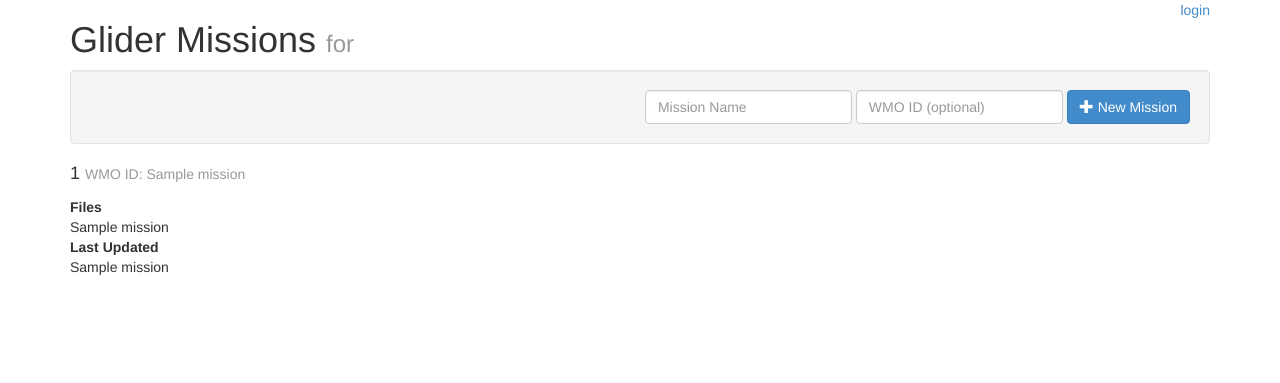
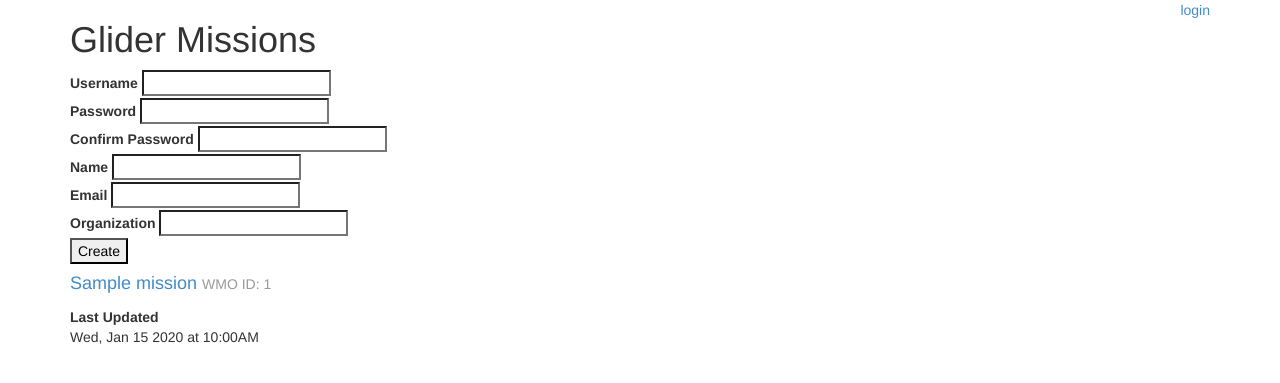
Before and after one commit to ioos/glider-dac, a Flask app: template glider_mission/templates/admin.html in a window 1280 px wide. Shown: the top 383 px of the page. Run offline with Flask 2, Linux system fonts and the light colour scheme; the template is opened without the code that fills it: values that come from a table or form of the project are taken from there, most other values are stand-ins (such as "Sample title", 1, 10 or a date in 2020); parts of the project's set-up code (start-up, migrations or seed data) failed here and were passed over; some libraries are stand-ins or nearby versions.

Commit message:
Add admin page.  Ability to change a user's passowrd.  Fix broken link.

```diff
--- a/glider_mission/models/user.py
+++ b/glider_mission/models/user.py
@@ -48,6 +48,11 @@ class User(Document):
             return usr
         return None
 
+    @classmethod
+    def update(cls, username, password):
+        # TODO: create or update user in BDB
+        pass
+
     @property
     def data_root(self):
         data_root = app.config.get('DATA_ROOT')
--- a/glider_mission/templates/admin.html
+++ b/glider_mission/templates/admin.html
@@ -1,34 +1,28 @@
+{% from "macros.html" import render_field %}
 {% extends "layout.html" %}
 
 {% block page %}
 
-<h1>Glider Missions <small>for {{ current_user.username }}</small></h1>
+<h1>Glider Missions</h1>
 
-<div class="well well-small" style="text-align:right;">
-  <form class="form form-inline" style="margin:0px;" method="POST" action="{{ url_for('new_mission') }}">
-    {{ new_mission_form.hidden_tag() }}
-    <div class="form-group">
-      {{ new_mission_form.name(placeholder="Mission Name", class_="form-control") }}
-    </div>
-    <div class="form-group">
-      {{ new_mission_form.wmo_id(placeholder="WMO ID (optional)", class_="form-control") }}
-    </div>
-    <button type="submit" class="btn btn-primary"><span class="glyphicon glyphicon-plus"></span> New Mission</button>
-  </form>
-</div>
+<form class="form form-inline" style="margin:0px;" method="POST" action="{{ url_for('create_user') }}">
+  {{ form.hidden_tag() }}
+  {{ render_field(form.username) }}<br />
+  {{ render_field(form.password) }}<br />
+  {{ render_field(form.confirm) }}<br />
+  {{ render_field(form.name) }}<br />
+  {{ render_field(form.email) }}<br />
+  {{ render_field(form.organization) }}<br />
+  {{ form.submit }}
+</form>
 
-{% for mission in missions %}
-<h4>{{ mission[0] }} <small>WMO ID: {{ mission[1] }}</small></h4>
-{% if mission[2] %}
+
+{%- for user in users %}
+<h4><a href="{{ url_for('show_mission', username=username, mission_id=mission._id) }}">{{ mission.name }}</a> <small>WMO ID: {{ mission.wmo_id }}</small></h4>
 <dl>
-  <dt>Files</dt>
-  <dd>{{ mission[2] }}</dd>
   <dt>Last Updated</dt>
-  <dd>{{ mission[3] | datetimeformat }}</dd>
+  <dd>{{ mission.updated | datetimeformat }}</dd>
 </dl>
-{% else %}
-<p>No data</p>
-{% endif %}
-{% endfor %}
+{%- endfor %}
 
 {% endblock %}
--- a/glider_mission/templates/edit_user.html
+++ b/glider_mission/templates/edit_user.html
@@ -7,6 +7,8 @@
 
 <form name="user_edit" id="user_edit" method="POST" action="{{ request.path }}">
   {{ form.hidden_tag() }}
+  {{ render_field(form.password) }}<br />
+  {{ render_field(form.confirm) }}<br />
   {{ render_field(form.name) }}<br />
   {{ render_field(form.email) }}<br />
   {{ render_field(form.organization) }}<br />
--- a/glider_mission/views/index.py
+++ b/glider_mission/views/index.py
@@ -43,7 +43,7 @@ def index():
             if len(path_parts) != 4:
                 continue
 
-            files.append((path_parts[2], path_parts[3], datetime.fromtimestamp(os.path.getmtime(entry))))
+            files.append((path_parts[0], path_parts[2], path_parts[3], datetime.fromtimestamp(os.path.getmtime(entry))))
 
     files = sorted(files, lambda a,b: cmp(b[2], a[2]))
 
--- a/glider_mission/views/mission.py
+++ b/glider_mission/views/mission.py
@@ -52,11 +52,13 @@ def show_mission(username, mission_id):
     else:  # No permissions to edit
         return render_template('show_mission.html', username=username, mission=mission, files=files)
 
+
 @app.route('/mission/<ObjectId:mission_id>')
 def show_mission_no_username(mission_id):
     mission = db.Mission.find_one( { '_id' : mission_id } )
     username = db.User.find_one( { '_id' : mission.user_id } ).username
     return redirect(url_for('show_mission', username=username, mission_id=mission._id))
+
 
 @app.route('/users/<string:username>/mission/new', methods=['POST'])
 @login_required
--- a/glider_mission/views/user.py
+++ b/glider_mission/views/user.py
@@ -6,14 +6,31 @@ from flask import render_template, make_response, redirect, jsonify, flash, url_
 from flask_login import login_required, current_user
 from glider_mission import app, db
 
-from flask.ext.wtf import Form
-from wtforms import TextField, SubmitField
+from flask_wtf import Form
+from wtforms import validators, TextField, PasswordField, SubmitField
 
 class UserForm(Form):
     name            = TextField(u'Name')
+    password        = PasswordField('Password', [
+        validators.Required(),
+        validators.EqualTo('confirm', message='Passwords must match')
+    ])
+    confirm         = PasswordField('Confirm Password')
     organization    = TextField(u'Organization')
     email           = TextField(u'Email')
     submit          = SubmitField("Submit")
+
+class NewUserForm(Form):
+    username        = TextField(u'Username')
+    password        = PasswordField('Password', [
+        validators.Required(),
+        validators.EqualTo('confirm', message='Passwords must match')
+    ])
+    confirm         = PasswordField('Confirm Password')
+    name            = TextField(u'Name')
+    organization    = TextField(u'Organization')
+    email           = TextField(u'Email')
+    submit          = SubmitField(u'Create')
 
 @login_required
 @app.route('/users/<string:username>', methods=['GET', 'POST'])
@@ -29,7 +46,40 @@ def edit_user(username):
     if form.validate_on_submit():
         form.populate_obj(user)
         user.save()
+        User.update(username=user.username, password=form.password.data)
         flash("Account updated")
         return redirect(url_for("index"))
 
     return render_template('edit_user.html', form=form, user=user)
+
+@login_required
+@app.route('/user/create', methods=['POST'])
+def create_user():
+    if not current_user.is_admin():
+        # No permission
+        flash("Permission denied")
+        return redirect(url_for("index"))
+
+    form = NewUserForm()
+
+    if form.validate_on_submit():
+        user = db.User()
+        form.populate_obj(user)
+        user.save()
+        User.update(username=user.username, password=form.password.data)
+        flash("Account for '%s' created" % user.username)
+        return redirect(url_for("admin"))
+
+    return render_template('admin.html', form=form)
+
+@login_required
+@app.route('/admin', methods=['GET'])
+def admin():
+    if not current_user.is_admin():
+        # No permission
+        flash("Permission denied")
+        return redirect(url_for("index"))
+
+    form = NewUserForm()
+
+    return render_template('admin.html', form=form)
```
Also changed, not shown: glider_mission/templates/index.html (+4 -3 lines).
